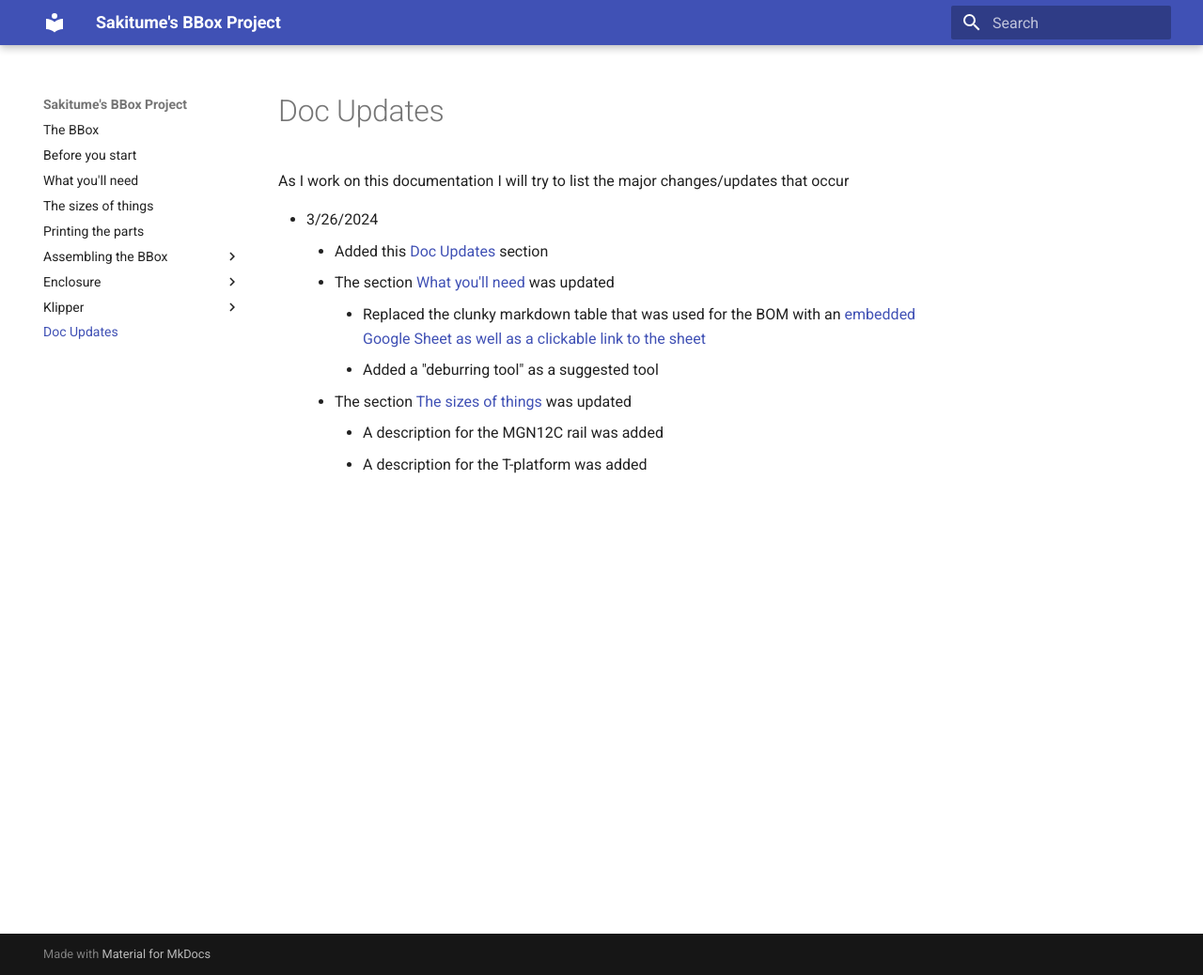
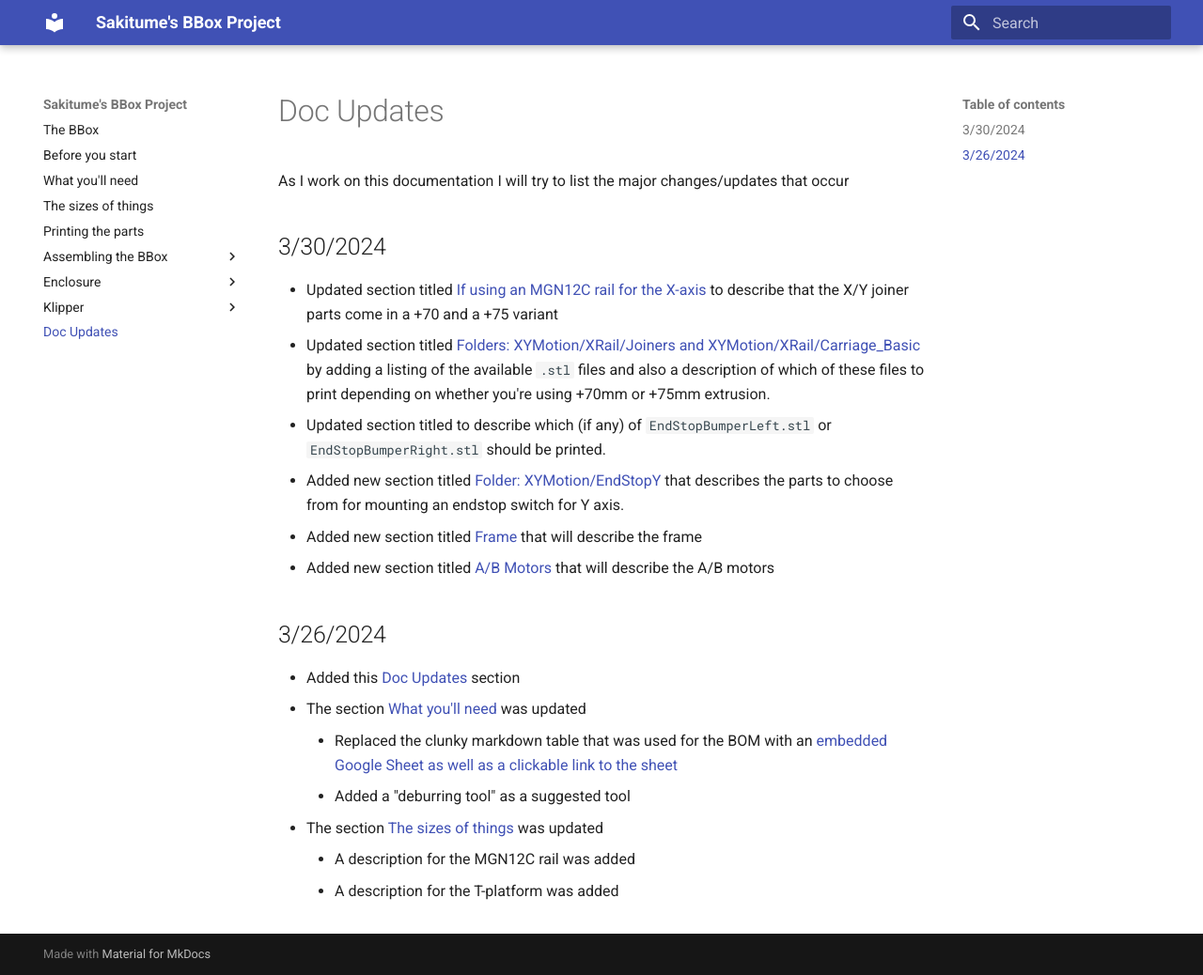
Before and after one commit to sakitume/BBox, an MkDocs documentation site: the page built from docs/doc-updates.md, in a window 1280 px wide and 1038 px high. Shown: the whole window at 94% size. Built offline with MkDocs 1.6.1 and Material for MkDocs 9.7.7, drawn with Linux system fonts in a browser that asks for light colours.

Commit message:
* Updated section titled [If using an MGN12C rail for the X-axis](sidebar/sizing.md#if-using-an-mgn12c-rail-for-the-x-axis) to describe that the X/Y joiner parts come in a +70 and a +75 variant * Updated section titled [Folders: XYMotion/XRail/Joiners and XYMotion/XRail/Carriage_Basic](sidebar/printing-parts.md#folders-xymotionxrailjoiners-and-xymotionxrailcarriage_basic) by adding a listing of the available `.stl` files and also a description of which of these files to print depending on whether you're using +70mm or +75mm extrusion. * Updated section titled [](sidebar/printing-parts.md#folder-xymotionxrodjoiners) to describe which (if any) of `EndStopBumperLeft.stl` or `EndStopBumperRight.stl` should be printed. * Added new section titled [Folder: XYMotion/EndStopY](sidebar/printing-parts.md#folder-xymotionendstopy) that describes the parts to choose from for mounting an endstop switch for Y axis. * Added new section titled [Frame](assembly/frame.md) that will describe the frame * Added new section titled [A/B Motors](assembly/motors.md) that will describe the A/B motors

```diff
--- a/docs/doc-updates.md
+++ b/docs/doc-updates.md
@@ -1,10 +1,20 @@
 As I work on this documentation I will try to list the major changes/updates that occur
 
-* 3/26/2024
-    * Added this [Doc Updates](doc-updates.md) section
-    * The section [What you'll need](sidebar/whats-needed.md) was updated
-        * Replaced the clunky markdown table that was used for the BOM with an [embedded Google Sheet as well as a clickable link to the sheet](sidebar/whats-needed.md#bill-of-materials-bom)
-        * Added a "deburring tool" as a suggested tool
-    * The section [The sizes of things](sidebar/sizing.md) was updated
-        * A description for the MGN12C rail was added
-        * A description for the T-platform was added
+## 3/30/2024
+
+* Updated section titled [If using an MGN12C rail for the X-axis](sidebar/sizing.md#if-using-an-mgn12c-rail-for-the-x-axis) to describe that the X/Y joiner parts come in a +70 and a +75 variant
+* Updated section titled [Folders: XYMotion/XRail/Joiners and XYMotion/XRail/Carriage_Basic](sidebar/printing-parts.md#folders-xymotionxrailjoiners-and-xymotionxrailcarriage_basic) by adding a listing of the available `.stl` files and also a description of which of these files to print depending on whether you're using +70mm or +75mm extrusion.
+* Updated section titled [](sidebar/printing-parts.md#folder-xymotionxrodjoiners) to describe which (if any) of `EndStopBumperLeft.stl` or `EndStopBumperRight.stl` should be printed.
+* Added new section titled [Folder: XYMotion/EndStopY](sidebar/printing-parts.md#folder-xymotionendstopy) that describes the parts to choose from for mounting an endstop switch for Y axis.
+* Added new section titled [Frame](assembly/frame.md) that will describe the frame
+* Added new section titled [A/B Motors](assembly/motors.md) that will describe the A/B motors
+
+## 3/26/2024
+
+* Added this [Doc Updates](doc-updates.md) section
+* The section [What you'll need](sidebar/whats-needed.md) was updated
+    * Replaced the clunky markdown table that was used for the BOM with an [embedded Google Sheet as well as a clickable link to the sheet](sidebar/whats-needed.md#bill-of-materials-bom)
+    * Added a "deburring tool" as a suggested tool
+* The section [The sizes of things](sidebar/sizing.md) was updated
+    * A description for the MGN12C rail was added
+    * A description for the T-platform was added
```
Also changed, not shown: docs/assembly/frame.md (added, +43 -0 lines), docs/assembly/motors.md (added, +11 -0 lines), docs/sidebar/printing-parts.md (+34 -2 lines), docs/sidebar/sizing.md (+1 -1 lines).
